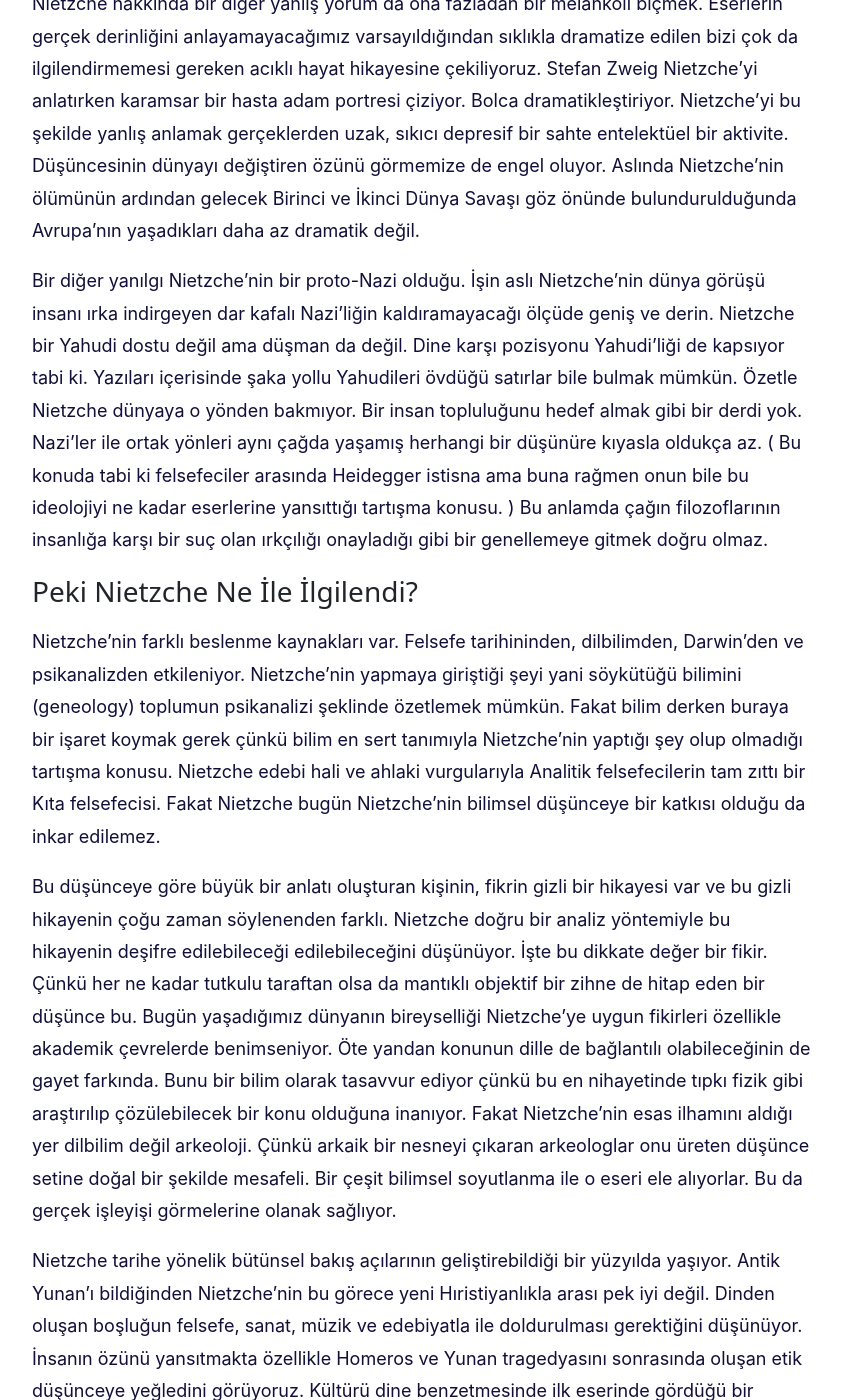
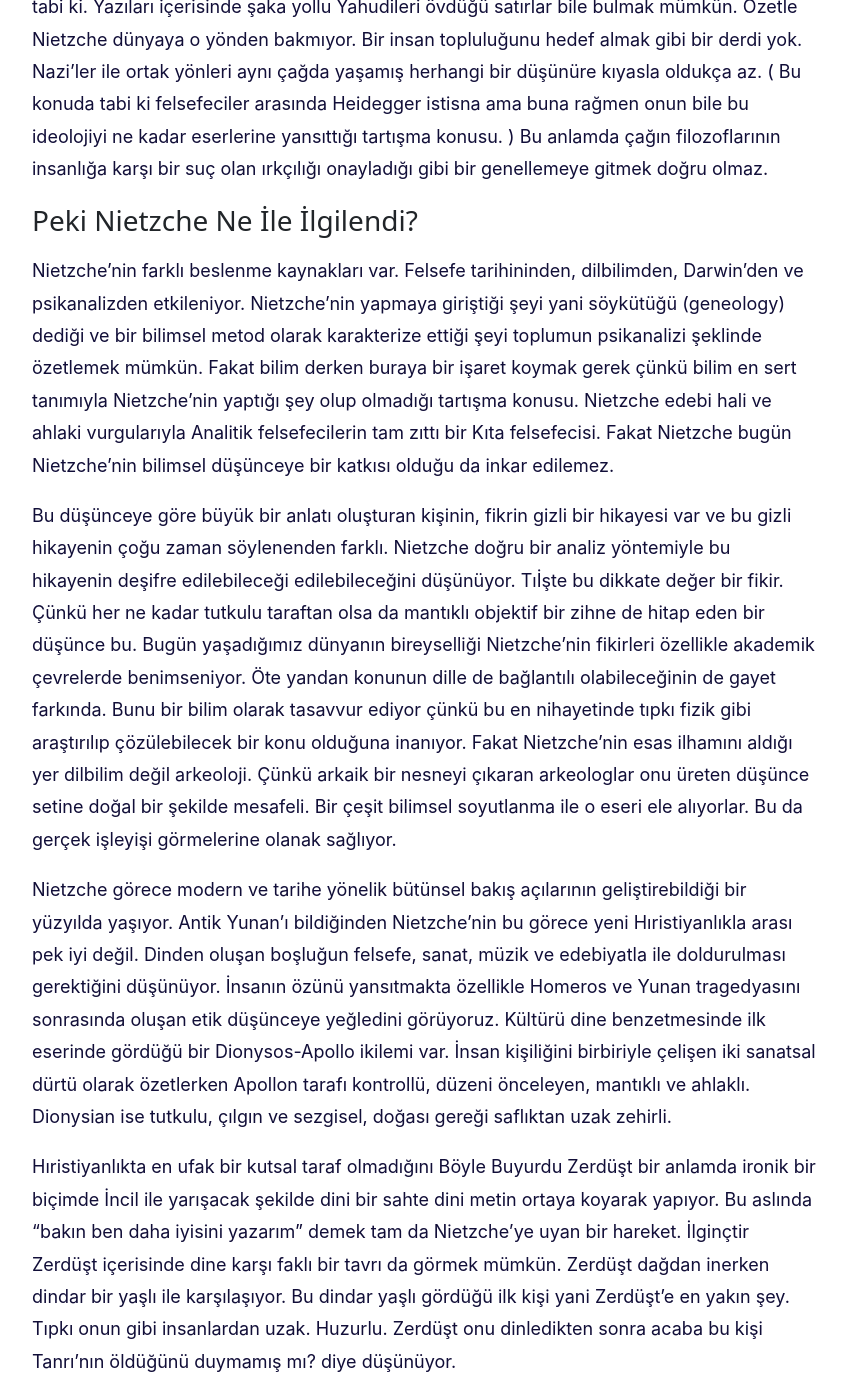
Before and after one commit to tozbulut/derinmavi.io, a Jekyll site: the page built from _posts/2021-05-05-sahi-ne-soylemisti-zerdust.md, in a window 1280 px wide and 1400 px high, scrolled down 1998 px. Shown: the whole window, without its empty margins (216-1063 px from the left). Built offline with Jekyll 4.4.1, drawn with Linux system fonts in a browser that asks for light colours; some of the changed text lies outside the part shown.

Commit message:
Update 2021-05-05-sahi-ne-soylemisti-zerdust.md

```diff
--- a/_posts/2021-05-05-sahi-ne-soylemisti-zerdust.md
+++ b/_posts/2021-05-05-sahi-ne-soylemisti-zerdust.md
@@ -12,14 +12,11 @@
 <!--more-->
 
 
-Nietzche'nin dil üzerindeki kabiliyeti felsefe tarihinde eşi benzeri görülmemiş seviyede. Çeviriler anlamayı güçleştirse de muazzam bir beceri söz konusu. Bir diğer şaşırtıcı nokta da bu sofistike yeteneklerin felsefe tarihinde - özellikle aydınlanmadan itibaren yeni bir şey söylenmemiş etikte - bir kırılma noktası yaratmak için kullanılmış olması.
+Nietzche'nin dil üzerindeki kabiliyeti felsefe tarihinde eşine az rastlanır seviyede. Nietzche iyi anlatmak üzerine, doğrudan anlatmak üzerine gidiyor. Bugün çevirilerden anlamayı güçleştirse de muazzam bir beceri söz konusu. Bir diğer şaşırtıcı nokta da bu sofistike yeteneklerin felsefe tarihinde - özellikle aydınlanmadan itibaren yeni bir şey söylenmemiş etikte - bir kırılma noktası yaratmak için kullanılmış olması. Bu özellikleri ile Nietzche postmodern görüşün temellerini atarak felsefede bir kırılmayı başlatıyor.
 
-Nietzche 1844 yılında Almanya'nın doğusunda doğuyor. Tarihte eşine rastlanmayacak şekilde 24 yaşında profesör oluyor. Akademisyenlik kariyerini bırakıp İsviçre Alplerine yerleşiyor ve burada kitaplarını yazmaya devam ediyor. Sırasıyla Trajedinin Doğuşu, İnsanca Pek İnsanca, Şen Bilim, Böyle Buyurdu Zerdüşt, İyi ve Kötünün Ötesinde ve Ahlakın Söykütüğü'nü yazıyor.
+Nietzche 1844 yılında Almanya'nın doğusunda doğuyor. Tarihte eşine çok az rastlanır şekilde 24 yaşında profesör oluyor. Akademisyenlik kariyerini bırakıp İsviçre Alplerine yerleşiyor ve burada kitaplarını yazmaya devam ediyor. Sırasıyla Trajedinin Doğuşu, İnsanca Pek İnsanca, Şen Bilim, Böyle Buyurdu Zerdüşt, İyi ve Kötünün Ötesinde ve Ahlakın Söykütüğü'nü yazıyor.
 
 Nietzche'yi bugün en çok takip edilen felsefecilerden biri haline getiren sıradışı yorumlarını dilbilimindeki ustalığıyda harmanlaması. Nietzche'nin ifade kabiliyetine rağmen bugün yanlış anlaşılmasına sebebiyet veren pek çok yorum var. En yaygın yanılgılardan biri Nietzche’nin düz anlamıyla bir nihilist olduğu. Nietzche'nin yazılarında nihilist temalar görülse de nihilizmi hiç sahiplenmemiştir. Eserlerinde daha ziyade varoluşçu temalar görmek mümkün. Nietzche nihilizme çare arıyor ama aynı zamanda onu kendinde ve herkeste teşhis ediyor. Bu da hayatın anlamsızlığını ön kabül barındırsa da öte yandan insanın kendi anlamını inşa etmesi gerektiğini söyleyen bir varoluşçu felsefenin büyükbabalarından biri Nietzche. Ahlakın olmadığı düşüncesini (moral relativism) değil işlevsiz ve yetersiz olduğunu bunun yerine başka bir ahlakın olması gerektiği düşüncesini savunuyor.
-
-<img src="https://derinmavi.io/images/ive-had-enough2.jpg" alt="Had Enough" class="img-fluid">
-
 
 Nietzche hakkında bir diğer yanlış yorum da ona fazladan bir melankoli biçmek. Eserlerin gerçek derinliğini anlayamayacağımız varsayıldığından sıklıkla dramatize edilen bizi çok da ilgilendirmemesi gereken acıklı hayat hikayesine çekiliyoruz. Stefan Zweig Nietzche’yi anlatırken karamsar bir hasta adam portresi çiziyor. Bolca dramatikleştiriyor. Nietzche’yi bu şekilde yanlış anlamak gerçeklerden uzak, sıkıcı depresif bir sahte entelektüel bir aktivite. Düşüncesinin dünyayı değiştiren özünü görmemize de engel oluyor. Aslında Nietzche’nin ölümünün ardından gelecek Birinci ve İkinci Dünya Savaşı göz önünde bulundurulduğunda Avrupa’nın yaşadıkları daha az dramatik değil.
 
@@ -27,11 +24,11 @@
 
 ### Peki Nietzche Ne İle İlgilendi?
 
-Nietzche'nin farklı beslenme kaynakları var. Felsefe tarihininden, dilbilimden, Darwin'den ve psikanalizden etkileniyor. Nietzche'nin yapmaya giriştiği şeyi yani söykütüğü bilimini (geneology) toplumun psikanalizi şeklinde özetlemek mümkün. Fakat bilim derken buraya bir işaret koymak gerek çünkü bilim en sert tanımıyla Nietzche'nin yaptığı şey olup olmadığı tartışma konusu. Nietzche edebi hali ve ahlaki vurgularıyla Analitik felsefecilerin tam zıttı bir Kıta felsefecisi. Fakat Nietzche bugün Nietzche'nin bilimsel düşünceye bir katkısı olduğu da inkar edilemez.
+Nietzche'nin farklı beslenme kaynakları var. Felsefe tarihininden, dilbilimden, Darwin'den ve psikanalizden etkileniyor. Nietzche'nin yapmaya giriştiği şeyi yani söykütüğü (geneology) dediği ve bir bilimsel metod olarak karakterize ettiği şeyi toplumun psikanalizi şeklinde özetlemek mümkün. Fakat bilim derken buraya bir işaret koymak gerek çünkü bilim en sert tanımıyla Nietzche'nin yaptığı şey olup olmadığı tartışma konusu. Nietzche edebi hali ve ahlaki vurgularıyla Analitik felsefecilerin tam zıttı bir Kıta felsefecisi. Fakat Nietzche bugün Nietzche'nin bilimsel düşünceye bir katkısı olduğu da inkar edilemez.
 
-Bu düşünceye göre büyük bir anlatı oluşturan kişinin, fikrin gizli bir hikayesi var ve bu gizli hikayenin çoğu zaman söylenenden farklı. Nietzche doğru bir analiz yöntemiyle bu hikayenin deşifre edilebileceği edilebileceğini düşünüyor. İşte bu dikkate değer bir fikir. Çünkü her ne kadar tutkulu taraftan olsa da mantıklı objektif bir zihne de hitap eden bir düşünce bu. Bugün yaşadığımız dünyanın bireyselliği Nietzche'ye uygun fikirleri özellikle akademik çevrelerde benimseniyor. Öte yandan konunun dille de bağlantılı olabileceğinin de gayet farkında. Bunu bir bilim olarak tasavvur ediyor çünkü bu en nihayetinde tıpkı fizik gibi araştırılıp çözülebilecek bir konu olduğuna inanıyor. Fakat Nietzche'nin esas ilhamını aldığı yer dilbilim değil arkeoloji. Çünkü arkaik bir nesneyi çıkaran arkeologlar onu üreten düşünce setine doğal bir şekilde mesafeli. Bir çeşit bilimsel soyutlanma ile o eseri ele alıyorlar. Bu da gerçek işleyişi görmelerine olanak sağlıyor.
+Bu düşünceye göre büyük bir anlatı oluşturan kişinin, fikrin gizli bir hikayesi var ve bu gizli hikayenin çoğu zaman söylenenden farklı. Nietzche doğru bir analiz yöntemiyle bu hikayenin deşifre edilebileceği edilebileceğini düşünüyor. Tıİşte bu dikkate değer bir fikir. Çünkü her ne kadar tutkulu taraftan olsa da mantıklı objektif bir zihne de hitap eden bir düşünce bu. Bugün yaşadığımız dünyanın bireyselliği Nietzche'nin fikirleri özellikle akademik çevrelerde benimseniyor. Öte yandan konunun dille de bağlantılı olabileceğinin de gayet farkında. Bunu bir bilim olarak tasavvur ediyor çünkü bu en nihayetinde tıpkı fizik gibi araştırılıp çözülebilecek bir konu olduğuna inanıyor. Fakat Nietzche'nin esas ilhamını aldığı yer dilbilim değil arkeoloji. Çünkü arkaik bir nesneyi çıkaran arkeologlar onu üreten düşünce setine doğal bir şekilde mesafeli. Bir çeşit bilimsel soyutlanma ile o eseri ele alıyorlar. Bu da gerçek işleyişi görmelerine olanak sağlıyor.
 
-Nietzche tarihe yönelik bütünsel bakış açılarının geliştirebildiği bir yüzyılda yaşıyor. Antik Yunan'ı bildiğinden Nietzche'nin bu görece yeni Hıristiyanlıkla arası pek iyi değil. Dinden oluşan boşluğun felsefe, sanat, müzik ve edebiyatla ile doldurulması gerektiğini düşünüyor. İnsanın özünü yansıtmakta özellikle Homeros ve Yunan tragedyasını sonrasında oluşan etik düşünceye yeğledini görüyoruz. Kültürü dine benzetmesinde ilk eserinde gördüğü bir Dionysos-Apollo ikilemi var. İnsan kişiliğini birbiriyle çelişen iki sanatsal dürtü olarak özetlerken Apollon tarafı kontrollü, düzeni önceleyen, mantıklı ve ahlaklı. Dionysian ise tutkulu, çılgın ve sezgisel, doğası gereği saflıktan uzak zehirli.
+Nietzche görece modern ve tarihe yönelik bütünsel bakış açılarının geliştirebildiği bir yüzyılda yaşıyor. Antik Yunan'ı bildiğinden Nietzche'nin bu görece yeni Hıristiyanlıkla arası pek iyi değil. Dinden oluşan boşluğun felsefe, sanat, müzik ve edebiyatla ile doldurulması gerektiğini düşünüyor. İnsanın özünü yansıtmakta özellikle Homeros ve Yunan tragedyasını sonrasında oluşan etik düşünceye yeğledini görüyoruz. Kültürü dine benzetmesinde ilk eserinde gördüğü bir Dionysos-Apollo ikilemi var. İnsan kişiliğini birbiriyle çelişen iki sanatsal dürtü olarak özetlerken Apollon tarafı kontrollü, düzeni önceleyen, mantıklı ve ahlaklı. Dionysian ise tutkulu, çılgın ve sezgisel, doğası gereği saflıktan uzak zehirli.
 
 Hıristiyanlıkta en ufak bir kutsal taraf olmadığını Böyle Buyurdu Zerdüşt bir anlamda ironik bir biçimde İncil ile yarışacak şekilde dini bir sahte dini metin ortaya koyarak yapıyor. Bu aslında "bakın ben daha iyisini yazarım" demek tam da Nietzche'ye uyan bir hareket. İlginçtir Zerdüşt içerisinde dine karşı faklı bir tavrı da görmek mümkün. Zerdüşt dağdan inerken dindar bir yaşlı ile karşılaşıyor. Bu dindar yaşlı gördüğü ilk kişi yani Zerdüşt'e en yakın şey. Tıpkı onun gibi insanlardan uzak. Huzurlu. Zerdüşt onu dinledikten sonra acaba bu kişi Tanrı'nın öldüğünü duymamış mı? diye düşünüyor.
 
@@ -90,4 +87,4 @@
 Mutluluk bir kişi için asla bir hedef olamaz. Sefilce mutluluğu istemek zayıflık göstergesidir. Hayatta anlamı olan insanların açık ve net hedefleri olur.
 Hayatta bu anlamı bulmak kişinin kendi elindedir.
 
-Felsefe tarihine baktığımızda Nietzche'nin oluşturduğu şöyle bir ayrım görüyoruz. Kavgada biri öyle bir şey söylüyor ki. Artık tartışma asla aynı olmuyor. Karşının bütün o vakarını yerle yeksan ediyor. Artık öteki tarafa hak verecek olsanız bile aklınızda daima bir soru işareti kalıyor. Bunu hem teknik anlamda yapıyor hem de tutum anlamında. Daha sonra Michel Foucault, Deleuze gibi pek çok düşünüre ilham kaynağı oluyor. Nietzche'yi görüşlerine katılmamak çok doğal ama söyledilerini geri almak mümkün değil. Evreni görmenin bu yolu artık silinemez bir şekilde insanları düşünmek zorunda bırakıldıkları gibi düşünmemeye, bu yolla bir fayda inşa etmeye itiyor. Buradan da aslında tüm insanlık adına bir fayda oluşuyor.
+Felsefe tarihine baktığımızda Nietzche'nin oluşturduğu şöyle bir ayrım görüyoruz. Kavgada biri öyle bir şey söylüyor ki. Artık tartışma asla aynı olmuyor. Karşının bütün o vakarını yerle yeksan ediyor. Artık öteki tarafa hak verecek olsanız bile aklınızda daima bir soru işareti kalıyor. Bunu hem teknik anlamda yapıyor hem de tutum anlamında. Daha sonra Michel Foucault, Deleuze gibi pek çok düşünüre ilham kaynağı olan Nietzche'nin görüşlerine katılmamak çok doğal ama söyledilerini geri almak mümkün değil. Evreni görmenin bu yolu artık silinemez bir şekilde insanları düşünmek zorunda bırakıldıkları gibi düşünmemeye, bu yolla bir fayda inşa etmeye itiyor. Buradan da aslında tüm insanlık adına ileri doğru bir atılım oluyor.
```
